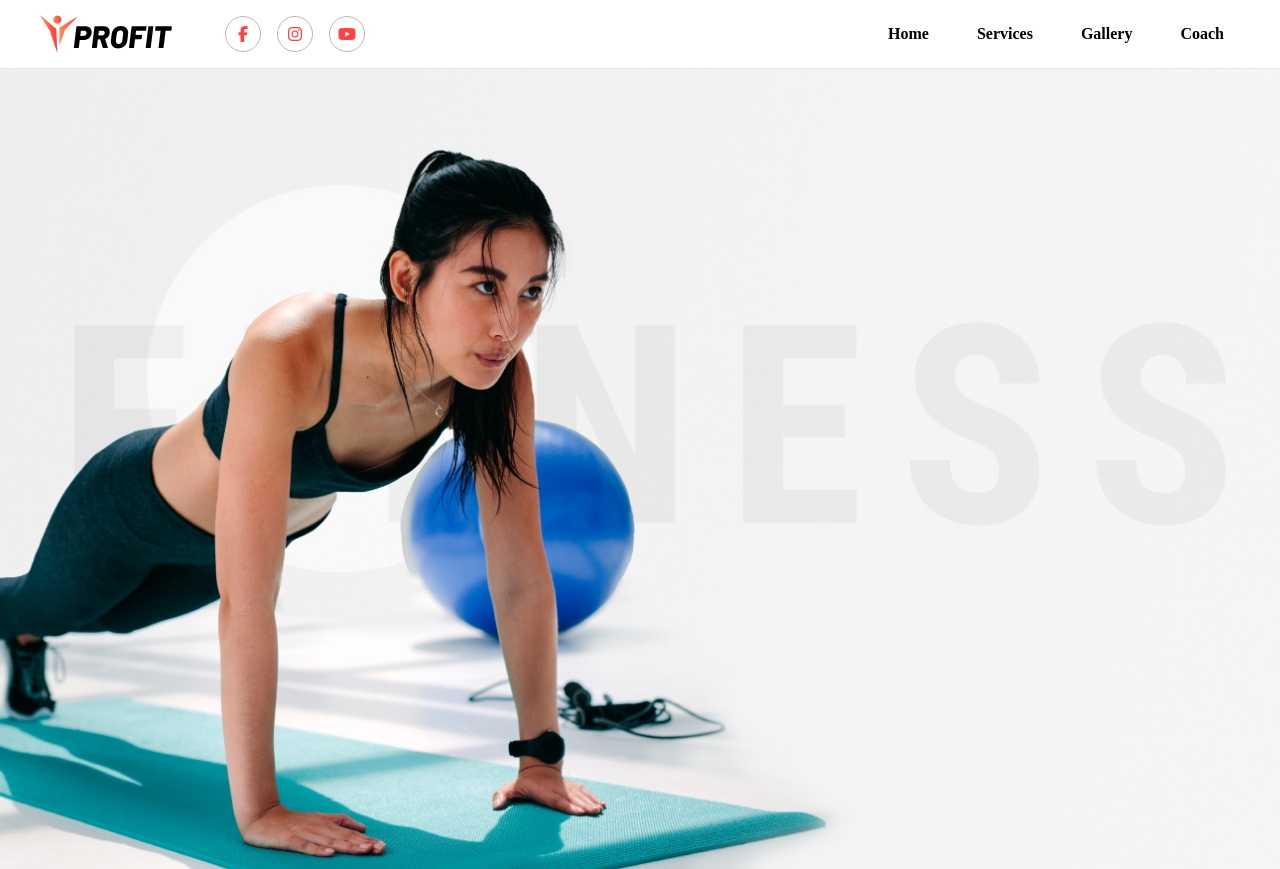
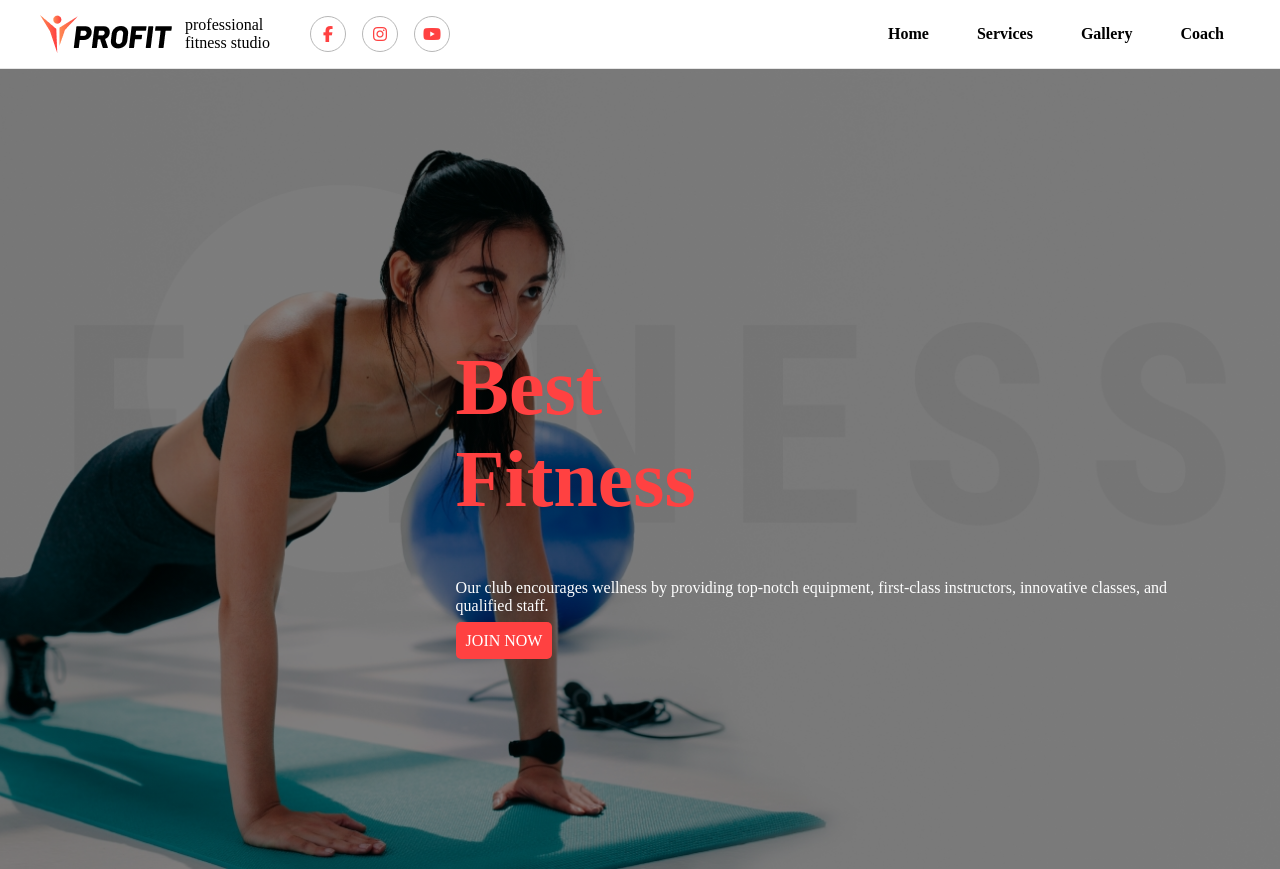
Before and after one commit to arathn8n/profitLangingPage, a React (Vite) app: page / in a window 1280 px wide. Built offline with nearby package versions, Linux system fonts and the light colour scheme.

Commit message:
terminando section 1

```diff
--- a/src/components/header/header.scss
+++ b/src/components/header/header.scss
@@ -181,4 +181,8 @@
         width: 100%;
 
     }
+
+    .span {
+        display: block;
+    }
 }
--- a/src/components/section1/Section1.jsx
+++ b/src/components/section1/Section1.jsx
@@ -3,7 +3,14 @@ import "./section1.scss"
 const Section1 = () => {
     return (
         <div className='bgImage'>
-
+            <section className='section1'>
+                <header>
+                    <h1 className='big-title'>Best <br />
+                        Fitness</h1>
+                </header>
+                <p className='pSection1'>Our club encourages wellness by providing top-notch equipment, first-class instructors, innovative classes, and qualified staff.</p>
+                <a href="#" className='linkJoin'>JOIN NOW</a>
+            </section>
         </div>
     )
 }
--- a/src/components/section1/section1.scss
+++ b/src/components/section1/section1.scss
@@ -1,8 +1,34 @@
 .bgImage {
-    background-image: url('/background.jpg');
+    background-image: linear-gradient(rgba(0, 0, 0, 0.5), rgba(0, 0, 0, 0.5)), url('/background.jpg');
     background-size: cover;
     background-position: center;
     background-repeat: no-repeat;
+
     height: 100vh;
     width: 100%;
+    display: flex;
+    justify-content: flex-end;
+    align-items: center
 }
+
+.big-title {
+    font-size: 5rem;
+    color: #FF4141;
+}
+
+.pSection1 {
+    width: 90%;
+    color: white;
+}
+
+.linkJoin {
+    text-decoration: none;
+    background-color: #FF4141;
+    color: white;
+    border-radius: 5px;
+    padding: 10px;
+}
+
+.section1 {
+    padding: 1rem;
+}
```
